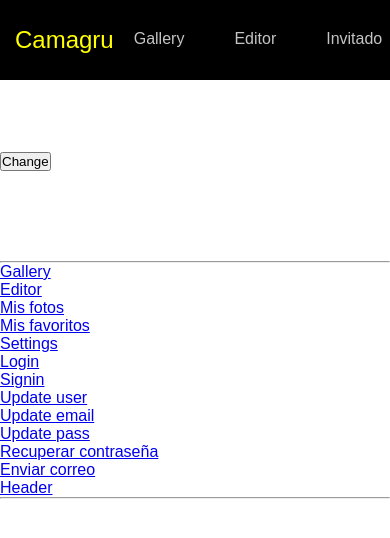
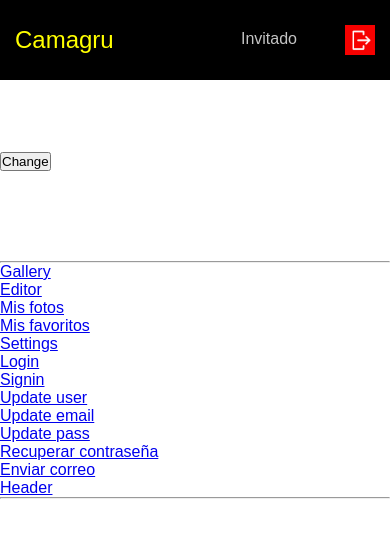
Before and after one commit to adrmarqu/camagru, a PHP site: page /sources/header.html in a window 390 px wide; the page is wider, and only the part inside the window is pictured. Shown: the top 538 px of that part. Run offline with PHP 8.4, Linux system fonts and the light colour scheme.

Commit message:
Header finished

```diff
--- a/frontend/css/header.css
+++ b/frontend/css/header.css
@@ -81,24 +81,24 @@ header
 
 /* RESPONSIVE */
 
-.nav-guest-pc
+.nav-pc
 {
     display: block;
 }
 
-.nav-guest-mobile
+.nav-mobile
 {
     display: none;
 }
 
 @media screen and (max-width: 800px)
 {
-    .nav-guest-mobile
+    .nav-mobile
     {
         display: block;
     }
 
-    .nav-guest-pc
+    .nav-pc
     {
         display: none;
     }
--- a/frontend/sources/header.html
+++ b/frontend/sources/header.html
@@ -17,16 +17,16 @@
         <nav>
             <div id="nav-auth" class="">
                 <div class="flex-between">
-                    <a class="link header" href="./gallery.html">Gallery</a>
-                    <a class="link header" href="./editor.html">Editor</a>
+                    <a class="link header nav-pc" href="./gallery.html">Gallery</a>
+                    <a class="link header nav-pc" href="./editor.html">Editor</a>
 
                     <div class="nav-auth-pc dropdown">
                         <button id="btn-drop" class="btn-drop">Invitado</button>
 
                         <div id="drop-auth" class="hidden">
                             <div class="dropdown-list">
-                                <a class="link header drop" href="./gallery.html">Gallery</a>
-                                <a class="link header drop" href="./editor.html">Editor</a>
+                                <a class="link header drop nav-mobile" href="./gallery.html">Gallery</a>
+                                <a class="link header drop nav-mobile" href="./editor.html">Editor</a>
                                 <a class="link header drop" href="./editor.html">Mis fotos</a>
                                 <a class="link header drop" href="./editor.html">Mis favoritos</a>
                                 <a class="link header drop" href="./editor.html">Settings</a>
@@ -41,10 +41,10 @@
             <div id="nav-guest" class="hidden">
                 <div class="flex-between">
 
-                    <a class="nav-guest-pc link header" href="./login.html">Login</a>
-                    <a class="nav-guest-pc link header" href="./signin.html">Signin</a>
+                    <a class="nav-pc link header" href="./login.html">Login</a>
+                    <a class="nav-pc link header" href="./signin.html">Signin</a>
 
-                    <div class="nav-guest-mobile dropdown">
+                    <div class="nav-mobile dropdown">
                         <button id="burguer-guest" class="burguer">
                             <span></span>
                             <span></span>
```
